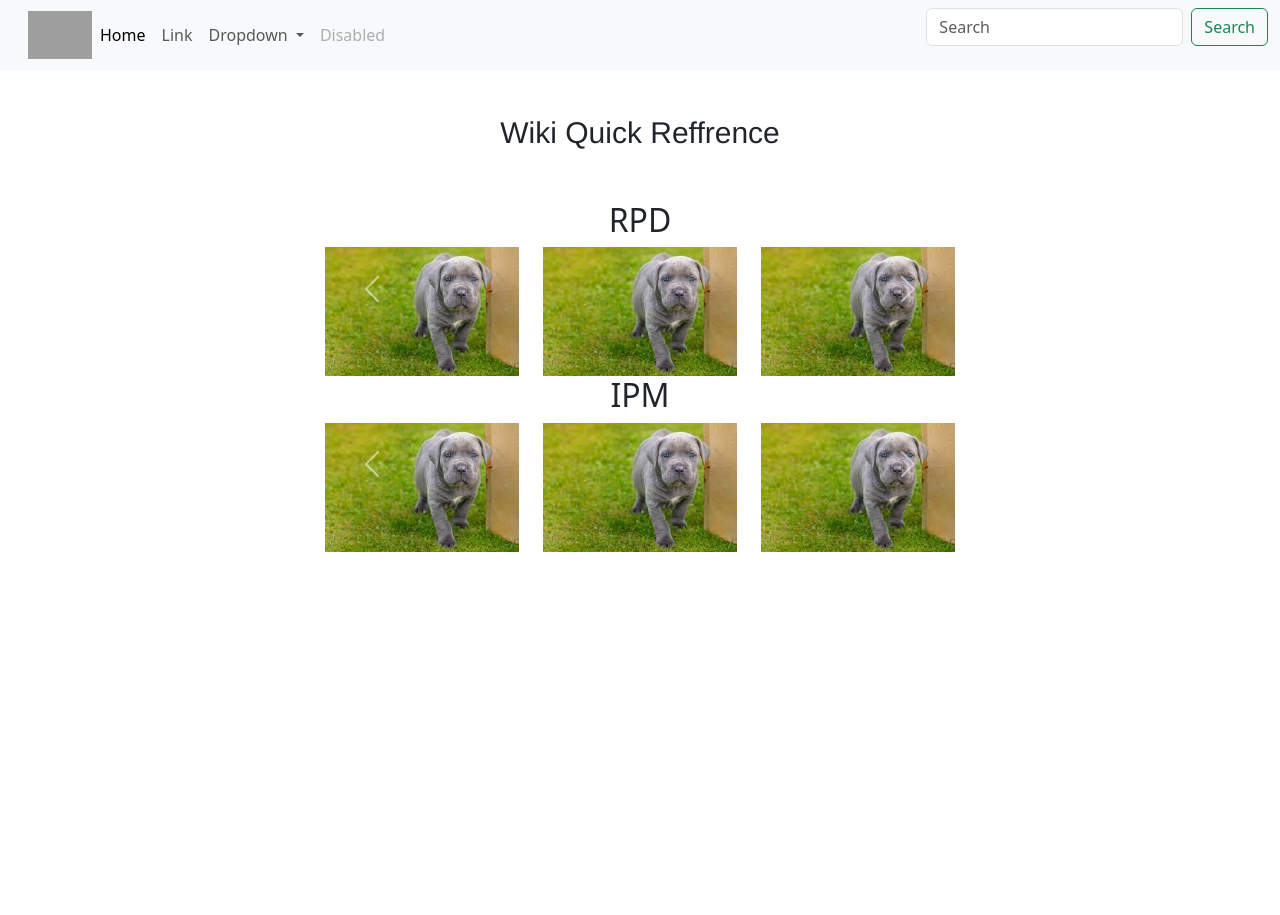
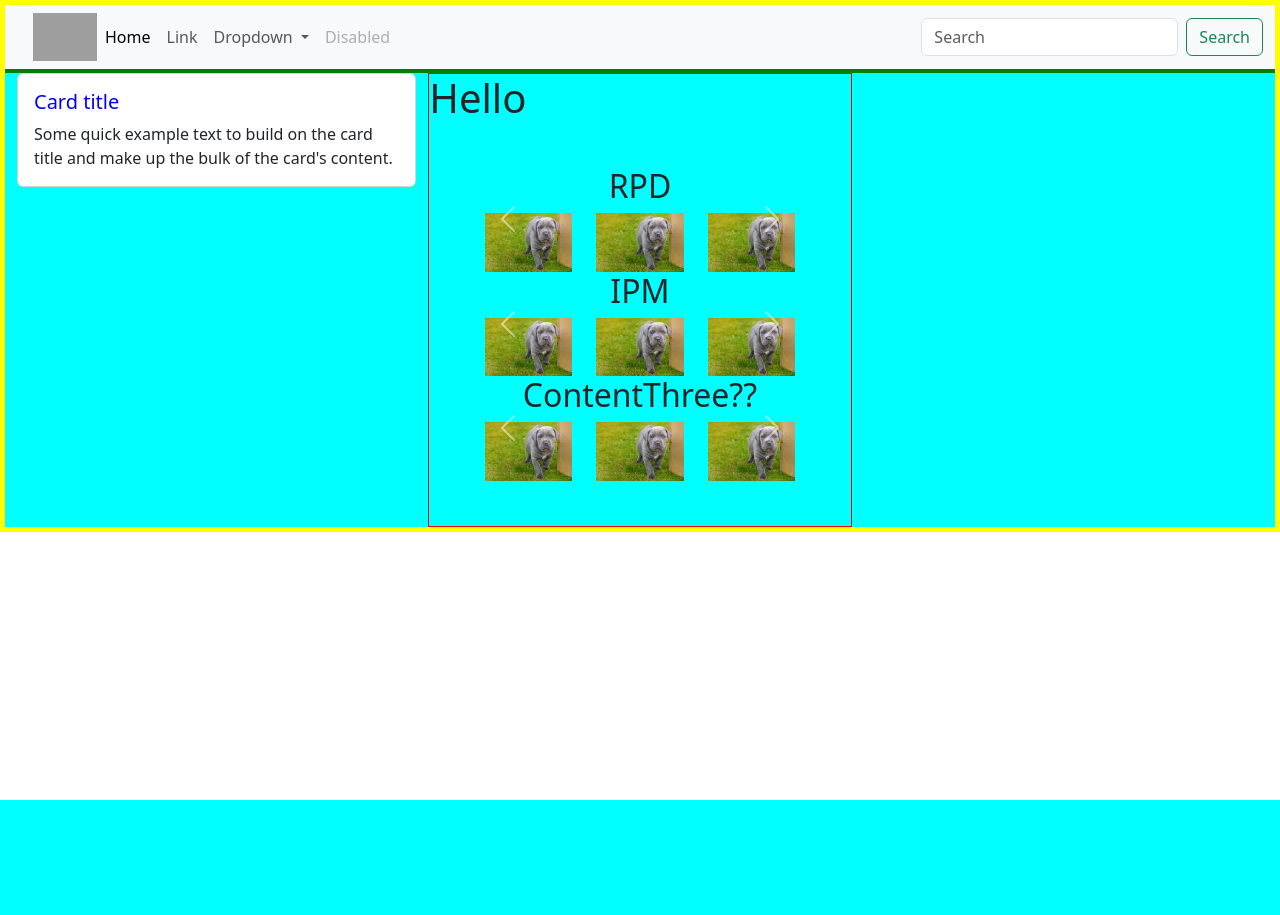
Before and after one commit to Taishawnk/Ricoh, a Django app: page /wiki_view/ in a window 1280 px wide. After the commit the page ends 800 px from the top, so only its background shows below. Run offline with Django 4.2, Linux system fonts and the light colour scheme; grey boxes are pictures that could not be loaded.

Commit message:
Finally got everything nested correctly

```diff
--- /dev/null
+++ b/L2workspace/L2workspace/static/css/base.css
@@ -0,0 +1,28 @@
+body{
+    border: 5px solid yellow !important;
+}
+.navcontent{
+    border-bottom: 4px solid green !important;
+    box-shadow: .5px .5px .5px black transparent;
+}
+
+.mainviewWrap{
+    display: grid;
+    grid-template-columns: 1fr 1fr 1fr;
+    border: 50px rgb(119, 0, 255) !important;
+
+    background-color: aqua;
+}
+
+.sidebarcontent{
+    display: grid;
+    border: solid 3px purple transparent!important;
+}
+
+.courselcontent{
+    border: 1px solid red !important;
+}
+
+.card-title{
+    color: blue !important;
+}
--- /dev/null
+++ b/L2workspace/L2workspace/static/css/carousel.css
@@ -0,0 +1,27 @@
+
+.wikiheadertext{
+    text-align: center;
+    font-family: 'Franklin Gothic Medium', 'Arial Narrow', Arial, sans-serif;
+    font-size: 30px;
+    margin: 45px auto;
+}
+
+.carouseloutter{
+    display: flex ;
+    justify-content: center;
+    margin: 40px auto ;
+    border: 3px solid transparent purple ;
+}
+.carouselinner{
+
+    text-align: center;
+
+    border: 3px solid red transparent !important;
+}
+
+.RPDcarousel{
+
+    width: 25vw ;
+    padding: 5px;;
+    border: 3px solid green transparent !important;
+}
--- a/L2workspace/L2workspace/static/css/wiki.css
+++ /dev/null
@@ -1,43 +0,0 @@
-.wikiviewmainwrapper{
-    display: flex-block;
-    align-items: center;
-    text-align: center;
-    padding-left: 25%;
-    padding-right: 25%;
-    height: 100vh;
-    border: 7px solid transparent orangered;
-}
-
-.wikiheadertext{
-    font-family: 'Franklin Gothic Medium', 'Arial Narrow', Arial, sans-serif;
-    font-size: 30px;
-    margin: 45px auto;
-}
-
-.carouseloutter{
-    margin: 40px auto ;
-    border: 3px solid transparent purple ;
-}
-.carouselinner{
-    display: flex;
-    justify-content: center;
-    margin: 40px auto;
-    border: 3px solid red transparent!important;
-}
-
-.RPDcarousel{
-    width: 50vw ;
-    padding: 5px;;
-    border: 3px solid green transparent !important;
-}
-
-
-.carousel-item.active{
-    display: inline;
-    justify-items: flex-start;
-}
-
-.img{
- width: 100vw !important;
- height: 10px;;
-}
--- a/L2workspace/workspace/templates/base.html
+++ b/L2workspace/workspace/templates/base.html
@@ -1,17 +1,34 @@
-<!DOCTYPE>
+<!DOCTYPE html>
 <html lang="en">
-  <head>
-    <meta charset="UTF-8" />
-    <meta name="viewport" content="width=device-width, initial-scale=1.0" />
-    <title>{%block page_title%}L2 Workspace{%endblock%}</title>
+<head>
+    {% load static %}
+    <meta charset="UTF-8">
+    <meta name="viewport" content="width=device-width, initial-scale=1.0">
+    <title>{% block page_title %}L2 Workspace{% endblock %}</title>
     <link href="https://cdn.jsdelivr.net/npm/bootstrap@5.3.2/dist/css/bootstrap.min.css" rel="stylesheet" integrity="sha384-T3c6CoIi6uLrA9TneNEoa7RxnatzjcDSCmG1MXxSR1GAsXEV/Dwwykc2MPK8M2HN" crossorigin="anonymous">
-    {%block css_files%}{%endblock%}
-  </head>
+    <link rel="stylesheet" href="{% static 'css/base.css' %}">
+    {% block css_files %}{% endblock %}
+</head>
+<body>
+  <div class="navcontent">
+      {% include "elementhtml/nav.html" %}
+  </div>
 
-  <body>
-    {%block content%}
-    {%endblock%}
-  </body>
+  <div id="mainWrapper" class="mainviewWrap">
+
+      <div class="sidebarcontent">
+          {% block content_one %}{% include "elementhtml/sidebar.html" %}{% endblock %}
+      </div>
+
+      <div class="courselcontent">
+          {% block content_two %}{% endblock %}
+      </div>
+  </div>
+
+  <div class="footerContent">
+      {% block footer %}{% endblock %}
+  </div>
+
   <script src="https://cdn.jsdelivr.net/npm/bootstrap@5.3.2/dist/js/bootstrap.bundle.min.js" integrity="sha384-C6RzsynM9kWDrMNeT87bh95OGNyZPhcTNXj1NW7RuBCsyN/o0jlpcV8Qyq46cDfL" crossorigin="anonymous"></script>
-
+</body>
 </html>
--- a/L2workspace/workspace/templates/nav.html
+++ b/L2workspace/workspace/templates/elementhtml/nav.html
@@ -1,10 +1,9 @@
-{%extends "base.html"%}
+
 {%load static%}
 {%block css_files%}
-  <link rel='stylesheet' href={% static "/css/wiki"%}>
 {%endblock%}
 
-{%block content%}
+{%block nav_bar%}
 <body>
   <div class="nav-container">
       <nav class="navbar navbar-expand-lg bg-body-tertiary">
--- /dev/null
+++ b/L2workspace/workspace/templates/elementhtml/sidebar.html
@@ -0,0 +1,19 @@
+{%load static%}
+{%block css_files%}
+  <link rel='stylesheet' href={% static "/css/sidebar.css"%}>
+{%endblock%}
+
+{%block content_one%}
+  <div class="container">
+    <div class="row">
+      <div class="col-md-12">
+        <div class="card">
+          <div class="card-body">
+            <h5 class="card-title">Card title</h5>
+            <p class="card-text">Some quick example text to build on the card title and make up the bulk of the card's content.</p>
+          </div>
+        </div>
+      </div>
+    </div>
+  </div>
+{%endblock%}
--- /dev/null
+++ b/L2workspace/workspace/templates/elementhtml/wikicarousel.html
@@ -0,0 +1,135 @@
+{%load static%}
+{%block css_files%}
+  <link rel='stylesheet' href={% static "/css/carousel.css"%}>
+{%endblock%}
+<div class="wikiviewmainwrapper">
+    <div class="carouseloutter">
+        <div class="carouselinner">
+          {%comment%}RPD{% endcomment %}
+          <div class="RPDcarousel">
+            <div id="RPDcarouselslider" class="carousel slide" data-bs-touch="false" data-bs-interval="false">
+              <div class="carousel-inner">
+                <div class="RPDtectiontitle"><h2>RPD</h2></div>
+                <div class="carousel-item active">
+                  <div class="row">
+                    <div class="col">
+                      <img src="/static/imgs/cane1.jfif" class="d-block w-100" alt="...">
+                    </div>
+                    <div class="col">
+                      <img src="/static/imgs/cane1.jfif" class="d-block w-100" alt="...">
+                    </div>
+                    <div class="col">
+                      <img src="/static/imgs/cane1.jfif" class="d-block w-100" alt="...">
+                    </div>
+                  </div>
+                </div>
+                <div class="carousel-item">
+                  <div class="row">
+                    <div class="col">
+                      <img src="/static/imgs/cane2.jfif" class="d-block w-100" alt="...">
+                    </div>
+                    <div class="col">
+                      <img src="/static/imgs/cane2.jfif" class="d-block w-100" alt="...">
+                    </div>
+                    <div class="col">
+                      <img src="/static/imgs/cane2.jfif" class="d-block w-100" alt="...">
+                    </div>
+                  </div>
+                </div>
+              <button class="carousel-control-prev" type="button" data-bs-target="#RPDcarouselslider" data-bs-slide="prev">
+                <span class="carousel-control-prev-icon" aria-hidden="true"></span>
+                <span class="visually-hidden">Previous</span>
+              </button>
+              <button class="carousel-control-next" type="button" data-bs-target="#RPDcarouselslider" data-bs-slide="next">
+                <span class="carousel-control-next-icon" aria-hidden="true"></span>
+                <span class="visually-hidden">Next</span>
+              </button>
+            </div>
+          </div>
+
+
+          {%comment%}ContentTwo{% endcomment %}
+          <div class="IPmcarousel">
+            <div id="IPMCariuselslider" class="carousel slide" data-bs-touch="false" data-bs-interval="false">
+              <div class="carousel-inner">
+                <div class="IPMtectiontitle"><h2>IPM</h2></div>
+                <div class="carousel-item active">
+                  <div class="row">
+                    <div class="col">
+                      <img src="/static/imgs/cane1.jfif" class="d-block w-100" alt="...">
+                    </div>
+                    <div class="col">
+                      <img src="/static/imgs/cane1.jfif" class="d-block w-100" alt="...">
+                    </div>
+                    <div class="col">
+                      <img src="/static/imgs/cane1.jfif" class="d-block w-100" alt="...">
+                    </div>
+                  </div>
+                </div>
+                <div class="carousel-item">
+                  <div class="row">
+                    <div class="col">
+                      <img src="/static/imgs/cane3.jfif" class="d-block w-100" alt="...">
+                    </div>
+                    <div class="col">
+                      <img src="/static/imgs/cane3.jfif" class="d-block w-100" alt="...">
+                    </div>
+                    <div class="col">
+                      <img src="/static/imgs/cane3.jfif" class="d-block w-100" alt="...">
+                    </div>
+                  </div>
+                </div>
+              <button class="carousel-control-prev" type="button" data-bs-target="#IPMCariuselslider" data-bs-slide="prev">
+                <span class="carousel-control-prev-icon" aria-hidden="true"></span>
+                <span class="visually-hidden">Previous</span>
+              </button>
+              <button class="carousel-control-next" type="button" data-bs-target="#IPMCariuselslider" data-bs-slide="next">
+                <span class="carousel-control-next-icon" aria-hidden="true"></span>
+                <span class="visually-hidden">Next</span>
+              </button>
+            </div>
+          </div>
+          <div class="third-rotating-info-wrapper">
+            <div id="rotatingInfoWrapperThree" class="carousel slide" data-bs-touch="false" data-bs-interval="false">
+              <div class="carousel-inner">
+                <div class="IPMtectiontitle"><h2>ContentThree??</h2></div>
+                <div class="carousel-item active">
+                  <div class="row">
+                    <div class="col">
+                      <img src="/static/imgs/cane1.jfif" class="d-block w-100" alt="...">
+                    </div>
+                    <div class="col">
+                      <img src="/static/imgs/cane1.jfif" class="d-block w-100" alt="...">
+                    </div>
+                    <div class="col">
+                      <img src="/static/imgs/cane1.jfif" class="d-block w-100" alt="...">
+                    </div>
+                  </div>
+                </div>
+                <div class="carousel-item">
+                  <div class="row">
+                    <div class="col">
+                      <img src="/static/imgs/cane3.jfif" class="d-block w-100" alt="...">
+                    </div>
+                    <div class="col">
+                      <img src="/static/imgs/cane3.jfif" class="d-block w-100" alt="...">
+                    </div>
+                    <div class="col">
+                      <img src="/static/imgs/cane3.jfif" class="d-block w-100" alt="...">
+                    </div>
+                  </div>
+                </div>
+              <button class="carousel-control-prev" type="button" data-bs-target="#rotatingInfoWrapperThree" data-bs-slide="prev">
+                <span class="carousel-control-prev-icon" aria-hidden="true"></span>
+                <span class="visually-hidden">Previous</span>
+              </button>
+              <button class="carousel-control-next" type="button" data-bs-target="#rotatingInfoWrapperThree" data-bs-slide="next">
+                <span class="carousel-control-next-icon" aria-hidden="true"></span>
+                <span class="visually-hidden">Next</span>
+              </button>
+            </div>
+          </div>
+
+        </div>
+    </div>
+</div>
--- a/L2workspace/workspace/templates/wiki.html
+++ b/L2workspace/workspace/templates/wiki.html
@@ -1,106 +1,23 @@
-{% load static %}
+{%extends "base.html"%}
+{%load static%}
 {%block css_files%}
-  <link rel='stylesheet' href={% static "/css/wiki.css"%}>
+<link rel='stylesheet' href={% static "/css/base.css"%}>
 {%endblock%}
 {% comment "" %}grabs this from the block I creted in base dir{% endcomment %}
 
-{%include "nav.html" %}
-{%block content%}
-<div class="wikiviewmainwrapper">
-    <div>
-      <h1 class="wikiheadertext">Wiki Quick Reffrence</h1>
-    </div>
 
 
-    <div class="carouseloutter">
-        <div class="carouselinner">
-
-          {%comment%}RPD{% endcomment %}
-          <div class="RPDcarousel">
-            <div id="RPDcarouselslider" class="carousel slide" data-bs-touch="false" data-bs-interval="false">
-              <div class="carousel-inner">
-                <div class="RPDtectiontitle"><h2>RPD</h2></div>
-                <div class="carousel-item active">
-                  <div class="row">
-                    <div class="col">
-                      <img src="/static/imgs/cane1.jfif" class="d-block w-100" alt="...">
-                    </div>
-                    <div class="col">
-                      <img src="/static/imgs/cane1.jfif" class="d-block w-100" alt="...">
-                    </div>
-                    <div class="col">
-                      <img src="/static/imgs/cane1.jfif" class="d-block w-100" alt="...">
-                    </div>
-                  </div>
-                </div>
-                <div class="carousel-item">
-                  <div class="row">
-                    <div class="col">
-                      <img src="/static/imgs/cane2.jfif" class="d-block w-100" alt="...">
-                    </div>
-                    <div class="col">
-                      <img src="/static/imgs/cane2.jfif" class="d-block w-100" alt="...">
-                    </div>
-                    <div class="col">
-                      <img src="/static/imgs/cane2.jfif" class="d-block w-100" alt="...">
-                    </div>
-                  </div>
-                </div>
-              <button class="carousel-control-prev" type="button" data-bs-target="#RPDcarouselslider" data-bs-slide="prev">
-                <span class="carousel-control-prev-icon" aria-hidden="true"></span>
-                <span class="visually-hidden">Previous</span>
-              </button>
-              <button class="carousel-control-next" type="button" data-bs-target="#RPDcarouselslider" data-bs-slide="next">
-                <span class="carousel-control-next-icon" aria-hidden="true"></span>
-                <span class="visually-hidden">Next</span>
-              </button>
-            </div>
-          </div>
 
 
-          {%comment%}IPM{% endcomment %}
-          <div class="IPmcarousel">
-            <div id="IPMCariuselslider" class="carousel slide" data-bs-touch="false" data-bs-interval="false">
-              <div class="carousel-inner">
-                <div class="IPMtectiontitle"><h2>IPM</h2></div>
-                <div class="carousel-item active">
-                  <div class="row">
-                    <div class="col">
-                      <img src="/static/imgs/cane1.jfif" class="d-block w-100" alt="...">
-                    </div>
-                    <div class="col">
-                      <img src="/static/imgs/cane1.jfif" class="d-block w-100" alt="...">
-                    </div>
-                    <div class="col">
-                      <img src="/static/imgs/cane1.jfif" class="d-block w-100" alt="...">
-                    </div>
-                  </div>
-                </div>
-                <div class="carousel-item">
-                  <div class="row">
-                    <div class="col">
-                      <img src="/static/imgs/cane3.jfif" class="d-block w-100" alt="...">
-                    </div>
-                    <div class="col">
-                      <img src="/static/imgs/cane3.jfif" class="d-block w-100" alt="...">
-                    </div>
-                    <div class="col">
-                      <img src="/static/imgs/cane3.jfif" class="d-block w-100" alt="...">
-                    </div>
-                  </div>
-                </div>
-              <button class="carousel-control-prev" type="button" data-bs-target="#IPMCariuselslider" data-bs-slide="prev">
-                <span class="carousel-control-prev-icon" aria-hidden="true"></span>
-                <span class="visually-hidden">Previous</span>
-              </button>
-              <button class="carousel-control-next" type="button" data-bs-target="#IPMCariuselslider" data-bs-slide="next">
-                <span class="carousel-control-next-icon" aria-hidden="true"></span>
-                <span class="visually-hidden">Next</span>
-              </button>
-            </div>
-          </div>
 
-        </div>
-    </div>
-</div>
+
+
+
+{%block content_two%}
+
+
+  <h1>Hello</h1>
+  {%include "elementhtml/wikicarousel.html" %}
+
+
 {%endblock%}
```
Also changed, not shown: L2workspace/L2workspace/static/css/main.css (deleted, +0 -7 lines), L2workspace/workspace/templates/elementhtml/maincarousel.html (added, +136 -0 lines), L2workspace/workspace/templates/main.html (+12 -8 lines), L2workspace/L2workspace/static/css/nav.css (added), L2workspace/L2workspace/static/css/sidebar.css (added).
